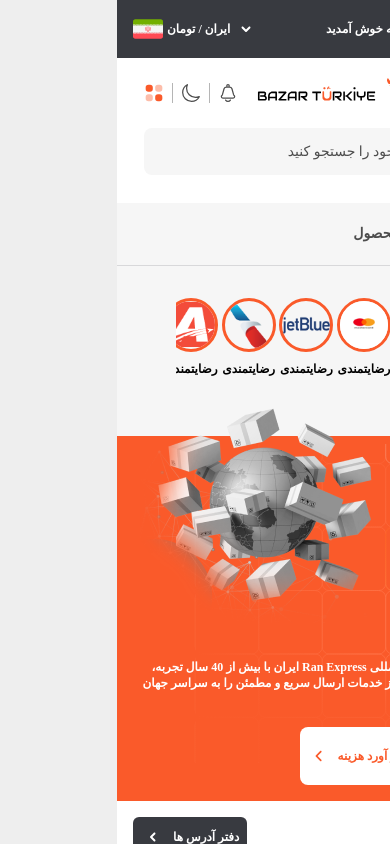
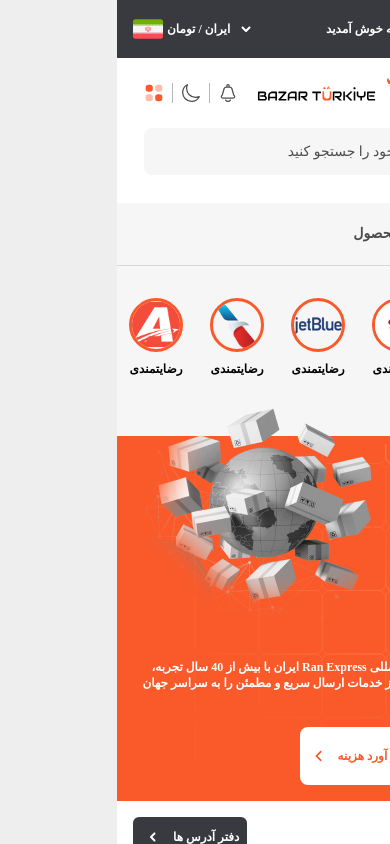
Before and after one commit to mahdikhalili1998/TurkeyMarket, a Next.js app: page / in a window 390 px wide. Shown: the top 844 px of the page. Built offline with nearby package versions, Linux system fonts and the light colour scheme; a web font is replaced by a local one.

Commit message:
new reDesign

```diff
--- a/src/app/globals.css
+++ b/src/app/globals.css
@@ -62,7 +62,7 @@
 }
 @media (max-width: 500px) {
   .swiper {
-    width: 70%;
+
     height: auto;
   }
 
--- a/src/app/layout.tsx
+++ b/src/app/layout.tsx
@@ -15,7 +15,7 @@
 }>) {
   return (
     <html className="dark" lang="fa" dir="rtl">
-      <body className="mx-auto min-w-[375px] max-w-[1800px] text-center font-fontiran">
+      <body className="mx-auto max-w-[1800px] text-center font-fontiran">
         <Layout>{children}</Layout>
       </body>
     </html>
```
